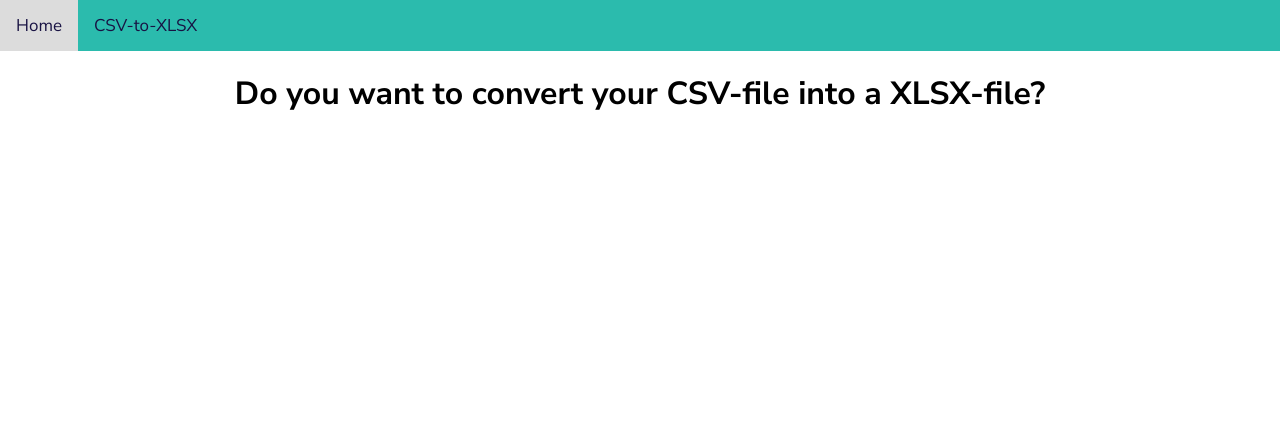
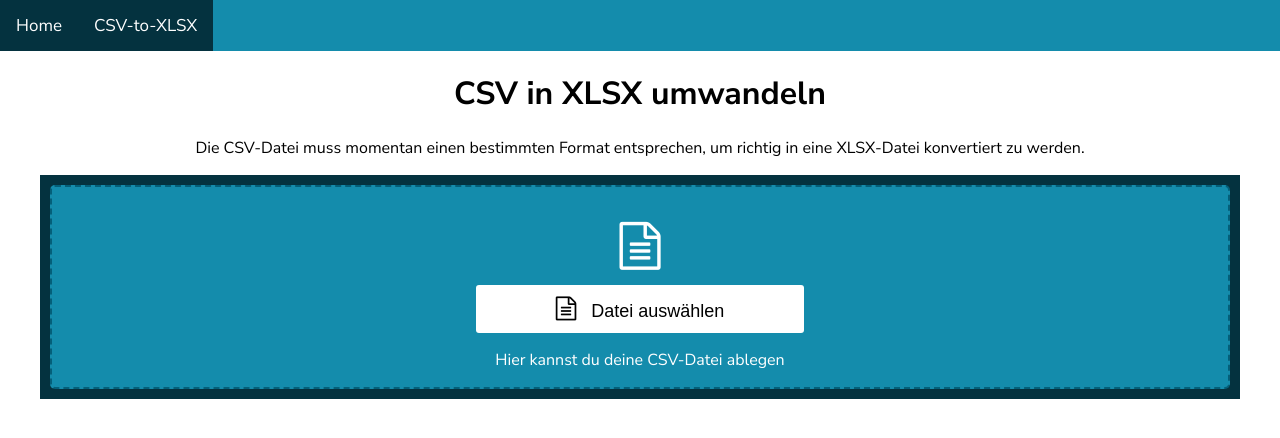
Before and after one commit to SethoE/DjangoCSV, a Django app: page /csv-to-xlsx in a window 1280 px wide. Shown: the top 438 px of the page. Run offline with Django 4.2, Linux system fonts and the light colour scheme; some web fonts are replaced.

Commit message:
Adding upload button + css

```diff
--- a/CSVConverter/CSVConverter/settings.py
+++ b/CSVConverter/CSVConverter/settings.py
@@ -120,7 +120,7 @@ USE_TZ = True
 
 STATIC_URL = 'static/'
 STATICFILES_DIRS = [
-    BASE_DIR / "static"
+    BASE_DIR / "static/"
 ] # For adding folders
 
 
--- a/CSVConverter/Converter/static/converter/converter.css
+++ b/CSVConverter/Converter/static/converter/converter.css
@@ -1,3 +1,73 @@
-.title {
+.title, .pageDescription, .buttonDescription {
     text-align: center;
 }
+
+.buttonDescription {
+    color: white;
+}
+
+.uploadButton:hover {
+    background-color: #F2F2F2;
+}
+
+.navbar a.converter {
+    background-color: #04323F;
+    color: white;
+}
+/* Box styling */
+
+.outerButtonFlied {
+    display: block;
+    background-color: #04323f;
+    padding: 10px;
+    margin-left: 40px;
+    margin-right: 40px;
+}
+
+.innerButtonField {
+    position: relative;
+    display: flex;
+    padding: 20px 40px 0px 40px;
+    flex-direction: column;
+    background-color: #148cac;
+    border-color: #045f79;
+    border-style: dashed;
+    border-width: 2px;
+    border-radius: 5px;
+
+}
+/* Button styling */
+.buttonElements {
+    padding: 10px;
+    display: flex;
+    flex-direction: row;
+    align-items: baseline;
+    justify-content: center;
+}
+
+.buttonText {
+    margin: 0;
+}
+#topIcon {
+    padding: 15px;
+    color: white;
+    text-align: center;
+    font-size: 48px;
+}
+#buttonIcon {
+    margin-right: 15px;
+    font-size: 24px;
+}
+
+.uploadButton {
+    background-color: white;
+    color: black;
+    outline: none;
+    border: none;
+    font-size: 18px;
+    margin: auto;
+    width: 30%;
+    height: auto;
+    border-radius: 3px;
+
+}
--- a/CSVConverter/Converter/templates/converter/converter.html
+++ b/CSVConverter/Converter/templates/converter/converter.html
@@ -4,6 +4,21 @@
 <link rel="stylesheet" href="{% static "converter/converter.css"%}">
 {% endblock css_link %}
 {% block page_title %}CSV to XLSX converter{% endblock page_title %}
+<link rel="stylesheet" href="https://cdnjs.cloudflare.com/ajax/libs/font-awesome/4.7.0/css/font-awesome.min.css">
 {% block body %}
-    <h1 class="title">Do you want to convert your CSV-file into a XLSX-file?</h1>
+    <h1 class="title">CSV in XLSX umwandeln</h1>
+    <p class="pageDescription">Die CSV-Datei muss momentan einen bestimmten
+        Format entsprechen, um richtig in eine XLSX-Datei konvertiert zu werden.</p>
+    <div class="outerButtonFlied">
+        <div class="innerButtonField">
+            <i id="topIcon" class="fa fa-file-text-o"></i>
+            <button class="uploadButton">
+                <div class="buttonElements">
+                    <i id="buttonIcon" class="fa fa-file-text-o"></i>
+                    <p class="buttonText">Datei auswählen</p>
+                </div>
+            </button>
+            <p class="buttonDescription">Hier kannst du deine CSV-Datei ablegen</p>
+        </div>
+    </div>
 {% endblock body %}
--- a/CSVConverter/Converter/templates/converter/index.html
+++ b/CSVConverter/Converter/templates/converter/index.html
@@ -1,9 +1,10 @@
 {% extends 'main.html' %}
 {% load static %}
 {% block css_link %}
-<link rel="stylesheet" href="{% static "converter/converter.css"%}">
+<link rel="stylesheet" href="{% static "converter/index.css"%}">
 {% endblock css_link %}
 {% block page_title %}CSV Converter{% endblock page_title %}
 {% block body %}
     <h1 class="title">Hallo this a your CSV-Converter</h1>
+    <p class="pageDescription">Wir heißen Sie herlich willkommen und freuen uns das Sie unsere Seite besuchen.</p>
 {% endblock body %}
--- a/CSVConverter/static/main.css
+++ b/CSVConverter/static/main.css
@@ -6,7 +6,7 @@ html, body {
 }
 
 .navbar {
-    background-color:  #2bbbad; /*Navigation bar color*/
+    background-color:  #148CAC; /*Navigation bar color*/
     overflow: hidden;
 }
 /* Style the links inside the navigation bar */
@@ -19,13 +19,11 @@ html, body {
     font-size: 17px;
 
 }
+
+
 .navbar a:hover {
-    background-color: #dcdcdc;
-}
-
-.navbar a.active{
-    background-color: #148cac;
-    color: rgb(243,243,243);
+    background-color: #04323F;
+    color: white;
 }
 
 /*Style for the sidebar*/
--- a/CSVConverter/templates/main.html
+++ b/CSVConverter/templates/main.html
@@ -6,14 +6,15 @@
     <meta http-equiv="X-UA-Compatible" content="IE=edge">
     <meta name="viewport" content="width=device-width, initial-scale=1.0">
     <link rel="stylesheet" href="{% static "main.css" %}">
+    <link rel="stylesheet" href="https://cdnjs.cloudflare.com/ajax/libs/font-awesome/4.7.0/css/font-awesome.min.css">
     {% block css_link %}{% endblock css_link %}
     <title>{% block page_title %}{% endblock page_title %}</title>
 </head>
 <body>
     <header>
         <nav class="navbar">
-            <a href="{% url 'index' %}">Home</a>
-            <a href="{% url 'converter' %}">CSV-to-XLSX</a>
+            <a class="index" href="{% url 'index' %}">Home</a>
+            <a class="converter" href="{% url 'converter' %}">CSV-to-XLSX</a>
         </nav>
     </header>
     {% block body %}{% endblock body %}
```
Also changed, not shown: CSVConverter/Converter/static/converter/index.css (added, +8 -0 lines).
